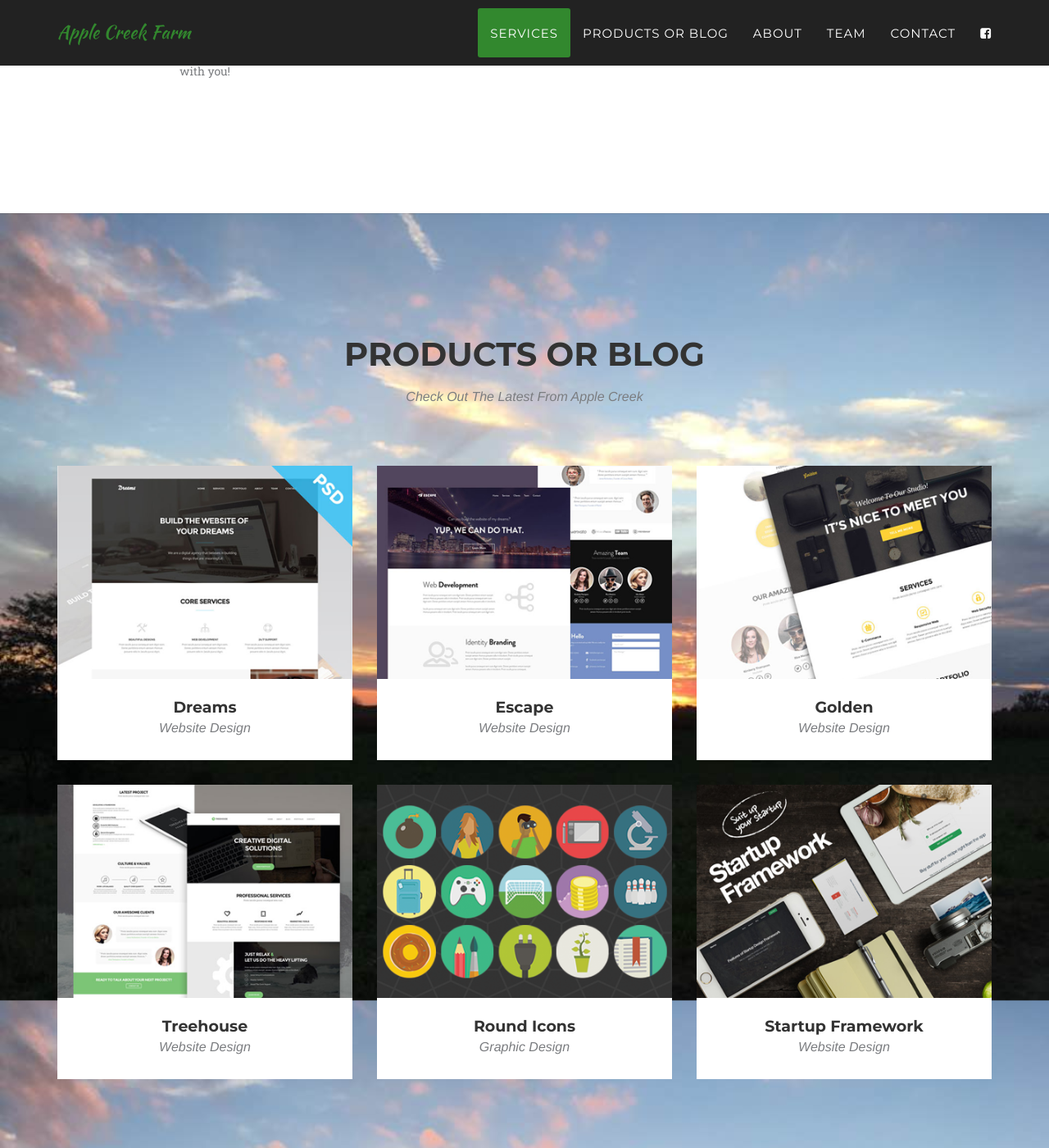
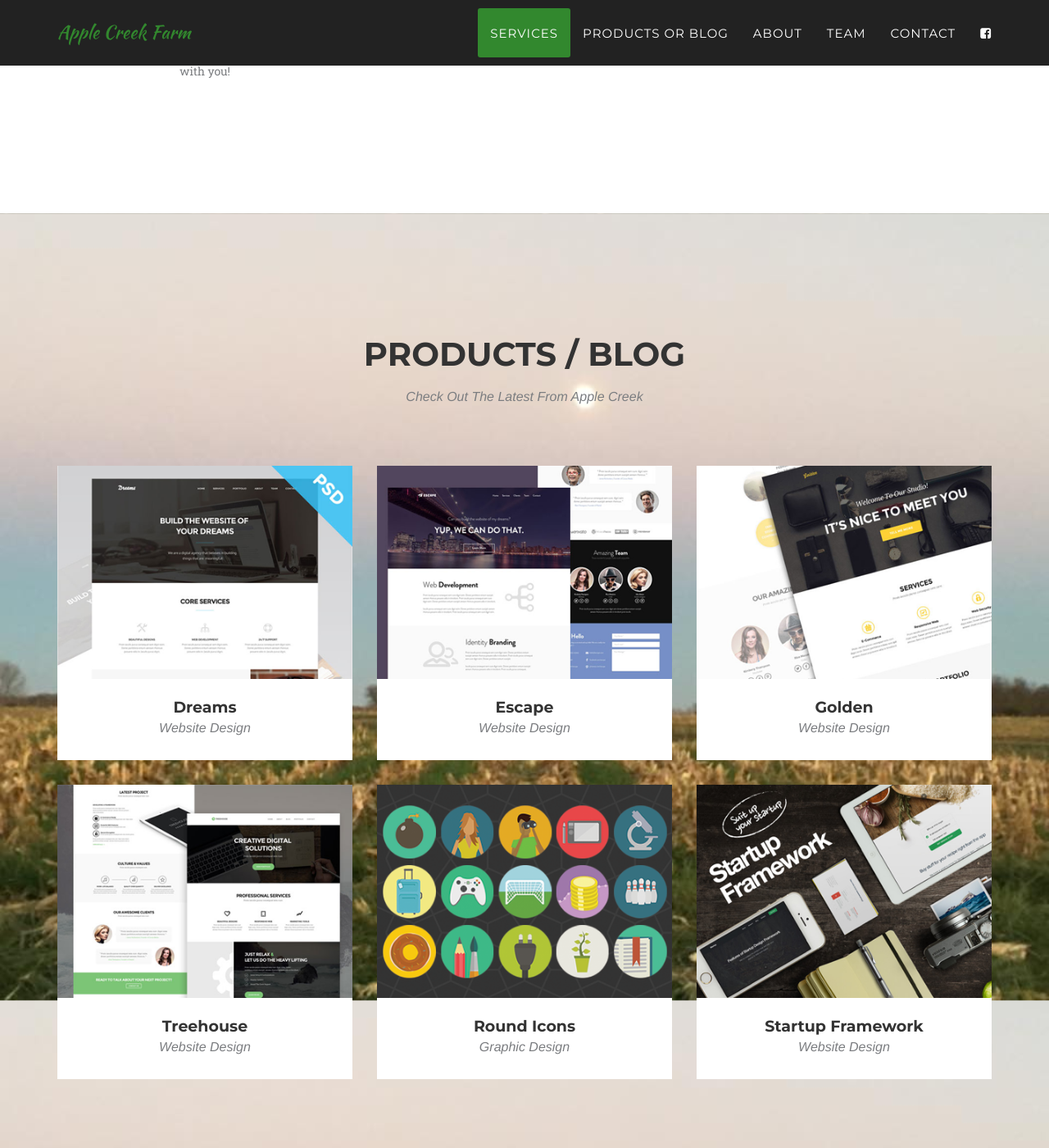
Before and after one commit to AppleCreekIowa/applecreek-main, a Jekyll site: the page built from index.html, in a window 1280 px wide and 1400 px high, scrolled down 1360 px. Shown: the whole window at 82% size. Built offline with Jekyll 4.4.1, drawn with Linux system fonts in a browser that asks for light colours; some web fonts are replaced.

Commit message:
ACF design updates 11-28-2016

```diff
--- a/_data/template.yml
+++ b/_data/template.yml
@@ -7,6 +7,8 @@
   secondary: 244b2e
   secondary-dark: 333
   muted: 7b7d80
+  # hover: 254,209,54,.9
+  hover: 231, 140, 21, 0.9
 
 background-image:
   farm/sheepreflectedonpond.jpg
--- a/_includes/about.html
+++ b/_includes/about.html
@@ -12,7 +12,7 @@
                     <ul class="timeline">
                         <li>
                             <div class="timeline-image">
-                                <img class="img-circle img-responsive" src="img/about/1.jpg" alt="">
+                                <img class="img-circle img-responsive" src="img/farm/sheep1.jpg" alt="">
                             </div>
                             <div class="timeline-panel">
                                 <div class="timeline-heading">
@@ -25,7 +25,7 @@
                         </li>
                         <li class="timeline-inverted">
                             <div class="timeline-image">
-                                <img class="img-circle img-responsive" src="img/about/2.jpg" alt="">
+                                <img class="img-circle img-responsive" src="img/farm/sheep2.jpg" alt="">
                             </div>
                             <div class="timeline-panel">
                                 <div class="timeline-heading">
@@ -38,7 +38,7 @@
                         </li>
                         <li>
                             <div class="timeline-image">
-                                <img class="img-circle img-responsive" src="img/about/3.jpg" alt="">
+                                <img class="img-circle img-responsive" src="img/farm/covercrop1.jpg" alt="">
                             </div>
                             <div class="timeline-panel">
                                 <div class="timeline-heading">
@@ -52,7 +52,7 @@
                         </li>
                         <li class="timeline-inverted">
                             <div class="timeline-image">
-                                <img class="img-circle img-responsive" src="img/about/4.jpg" alt="">
+                                <img class="img-circle img-responsive" src="img/farm/sheepdog1.jpg" alt="">
                             </div>
                             <div class="timeline-panel">
                                 <div class="timeline-heading">
--- a/_includes/portfolio_grid.html
+++ b/_includes/portfolio_grid.html
@@ -3,7 +3,7 @@
         <div class="container">
             <div class="row">
                 <div class="col-lg-12 text-center">
-                    <h2 class="section-heading">Products or Blog</h2>
+                    <h2 class="section-heading">Products / Blog</h2>
                     <h3 class="section-subheading text-muted">Check Out The Latest From Apple Creek</h3>
                 </div>
             </div>
--- a/_includes/team.html
+++ b/_includes/team.html
@@ -3,7 +3,7 @@
         <div class="container">
             <div class="row">
                 <div class="col-lg-12 text-center">
-                    <h2 class="section-heading">Operations</h2>
+                    <h2 class="section-heading">Team</h2>
                     <h3 class="section-subheading text-muted">Leading Our Future, Learning From Our Past</h3>
                 </div>
             </div>
```
Also changed, not shown: _includes/css/agency.css (+5 -4 lines), img/farm/covercrop1.jpg (added), img/farm/sheep1.jpg (added), img/farm/sheep2.jpg (added), img/farm/sheepdog1.jpg (added), 1 other file.
